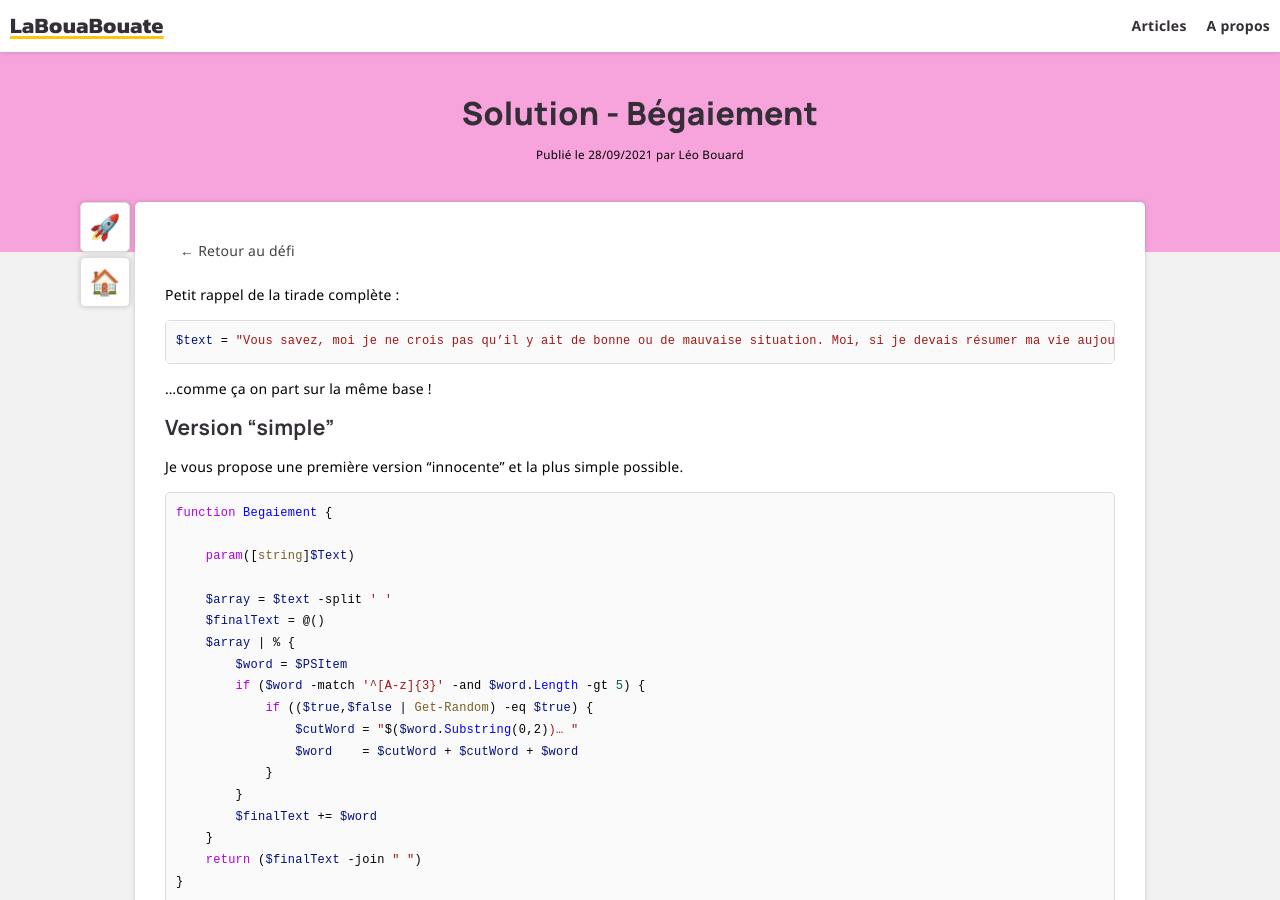
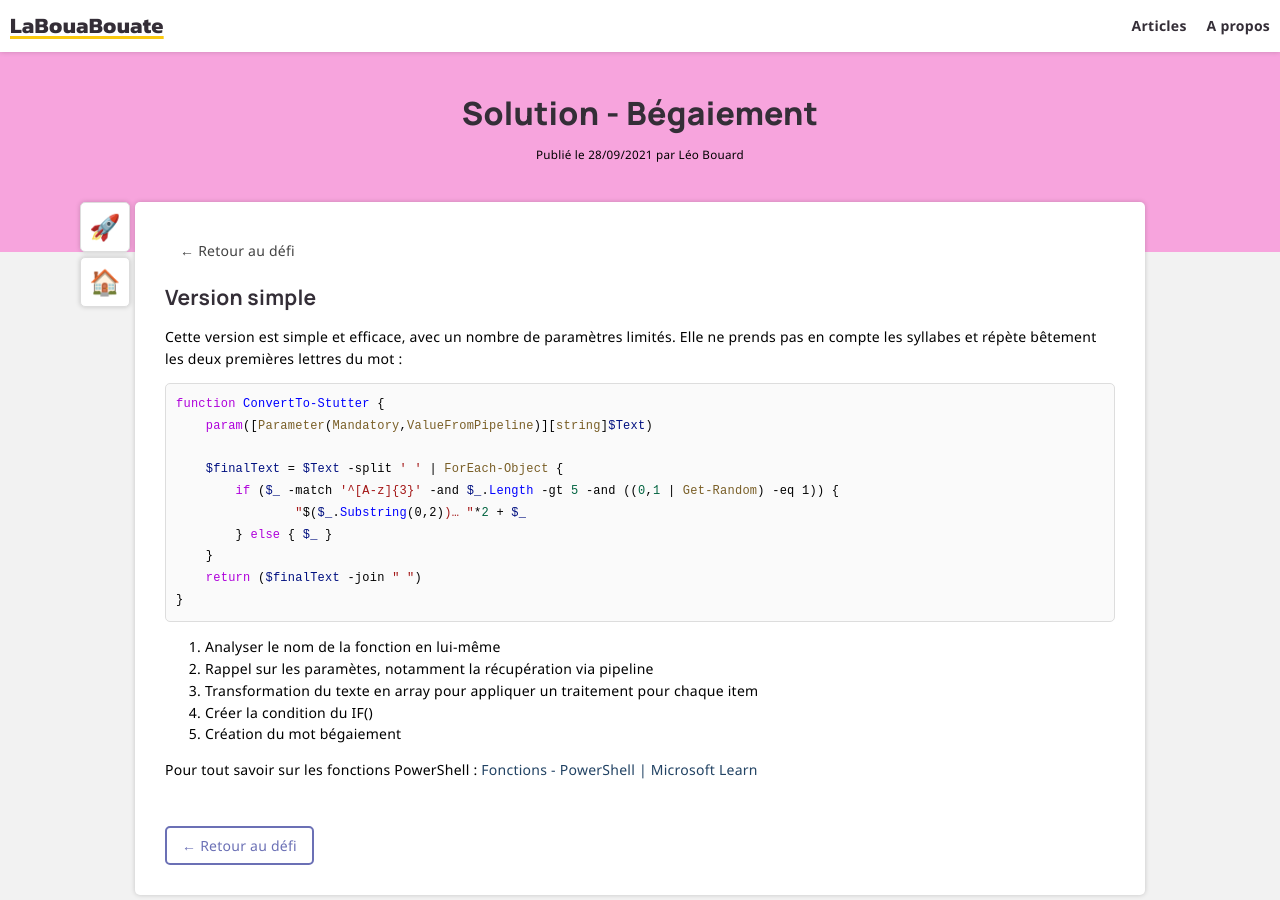
Before and after one commit to leobouard/leobouard.github.io, a Jekyll site: the page built from _posts/2021-09-28-begaiement-soluce.md, in a window 1280 px wide and 900 px high. Built offline with Jekyll 4.4.1, drawn with Linux system fonts in a browser that asks for light colours; some web fonts are replaced; some of the changed text lies outside the part shown.

Commit message:
Update 2021-09-28-begaiement-soluce.md

````diff
--- a/_posts/2021-09-28-begaiement-soluce.md
+++ b/_posts/2021-09-28-begaiement-soluce.md
@@ -7,38 +7,32 @@ prevLink:
   id: "/2021/09/28/begaiement"
 ---
 
-Petit rappel de la tirade complète :
+## Version simple
+
+Cette version est simple et efficace, avec un nombre de paramètres limités. Elle ne prends pas en compte les syllabes et répète bêtement les deux premières lettres du mot :
 
 ```powershell
-$text = "Vous savez, moi je ne crois pas qu’il y ait de bonne ou de mauvaise situation. Moi, si je devais résumer ma vie aujourd’hui avec vous, je dirais que c’est d’abord des rencontres. Des gens qui m’ont tendu la main, peut-être à un moment où je ne pouvais pas, où j’étais seul chez moi. Et c’est assez curieux de se dire que les hasards, les rencontres forgent une destinée… Parce que quand on a le goût de la chose, quand on a le goût de la chose bien faite, le beau geste, parfois on ne trouve pas l’interlocuteur en face je dirais, le miroir qui vous aide à avancer. Alors ça n’est pas mon cas, comme je disais là, puisque moi au contraire, j’ai pu : et je dis merci à la vie, je lui dis merci, je chante la vie, je danse la vie… je ne suis qu’amour ! Et finalement, quand beaucoup de gens aujourd’hui me disent « Mais comment fais-tu pour avoir cette humanité ? », et bien je leur réponds très simplement, je leur dis que c’est ce goût de l’amour ce goût donc qui m’a poussé aujourd’hui à entreprendre une construction mécanique, mais demain qui sait ? Peut-être simplement à me mettre au service de la communauté, à faire le don, le don de soi…"
-```
+function ConvertTo-Stutter {
+    param([Parameter(Mandatory,ValueFromPipeline)][string]$Text)
 
-...comme ça on part sur la même base !
-
-## Version "simple"
-
-Je vous propose une première version "innocente" et la plus simple possible.
-
-```powershell
-function Begaiement {
-
-    param([string]$Text)
-
-    $array = $text -split ' '
-    $finalText = @()
-    $array | % {
-        $word = $PSItem
-        if ($word -match '^[A-z]{3}' -and $word.Length -gt 5) {
-            if (($true,$false | Get-Random) -eq $true) {
-                $cutWord = "$($word.Substring(0,2))… "
-                $word    = $cutWord + $cutWord + $word
-            }
-        }
-        $finalText += $word
+    $finalText = $Text -split ' ' | ForEach-Object {
+        if ($_ -match '^[A-z]{3}' -and $_.Length -gt 5 -and ((0,1 | Get-Random) -eq 1)) {
+                "$($_.Substring(0,2))… "*2 + $_
+        } else { $_ }
     }
     return ($finalText -join " ")
 }
 ```
+
+1. Analyser le nom de la fonction en lui-même
+2. Rappel sur les paramètes, notamment la récupération via pipeline
+3. Transformation du texte en array pour appliquer un traitement pour chaque item
+4. Créer la condition du IF()
+5. Création du mot bégaiement
+
+Pour tout savoir sur les fonctions PowerShell :  [Fonctions - PowerShell \| Microsoft Learn](https://learn.microsoft.com/powershell/scripting/learn/ps101/09-functions)
+
+<!--
 
 ## Version "j'ai poussé un peu trop loin pour un simple défi"
 
@@ -79,12 +73,6 @@ function Begaiement {
                 $isVowel = $null
                 $i = 1
 
-                <# La partie du mot à bégayer continue jusqu'à rencontrer une consonne
-                    Exemples :
-                        - avancer  --> a…a…avancer
-                        - mauvais  --> mau…mau…mauvaise
-                        - beaucoup --> beau…beau…beaucoup
-                #>
                 do {
                     $letter = $word[$i]
                     if ($letter -in $vowels) {
@@ -116,3 +104,5 @@ function Begaiement {
     return $finalText
 }
 ```
+
+-->
````
